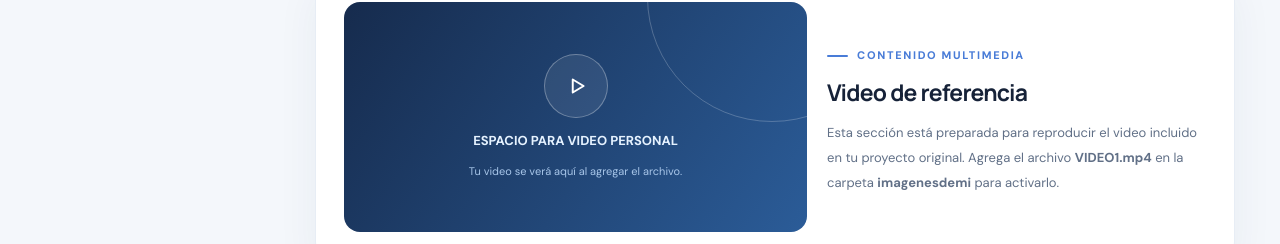
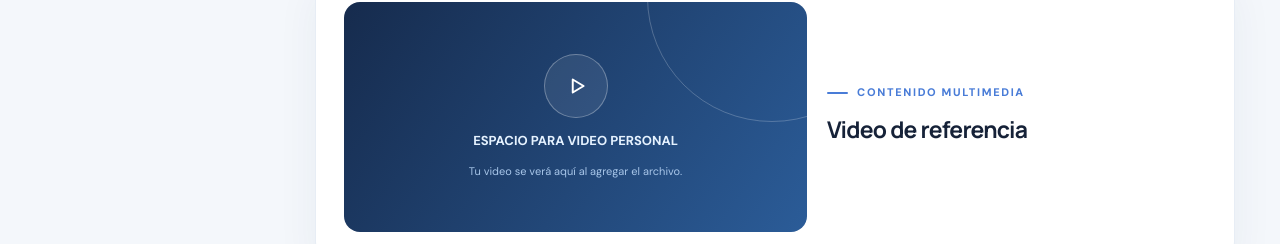
Before and after one commit to ati75468687-boop/MI-PAGINA-WEB, a plain HTML site: page Portafolio_Cesar/Portafolio_Cesar/galeria.html in a window 1280 px wide. Shown: the part 1120-1364 px from the top of the page. Drawn offline with Linux system fonts and the light colour scheme.

Commit message:
Add files via upload

```diff
--- a/Portafolio_Cesar/Portafolio_Cesar/galeria.html
+++ b/Portafolio_Cesar/Portafolio_Cesar/galeria.html
@@ -291,13 +291,6 @@
                             <div class="video-info">
                                 <span class="eyebrow">CONTENIDO MULTIMEDIA</span>
                                 <h3 style="margin-top:13px">Video de referencia</h3>
-                                <p>
-                                    Esta sección está preparada para reproducir el video incluido en tu proyecto original. Agrega el archivo
-                                    <strong>VIDEO1.mp4</strong>
-                                    en la carpeta
-                                    <strong>imagenesdemi</strong>
-                                    para activarlo.
-                                </p>
                             </div>
                         </div>
                     </div>
```
